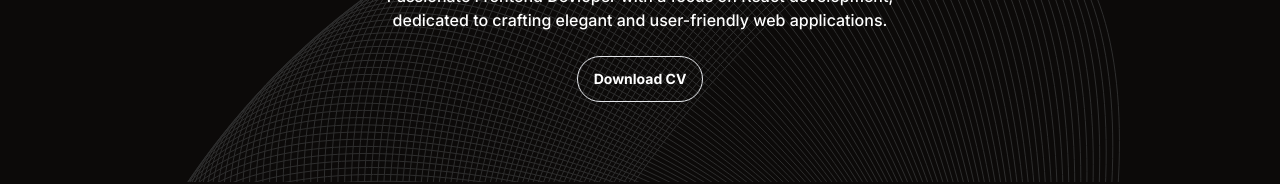
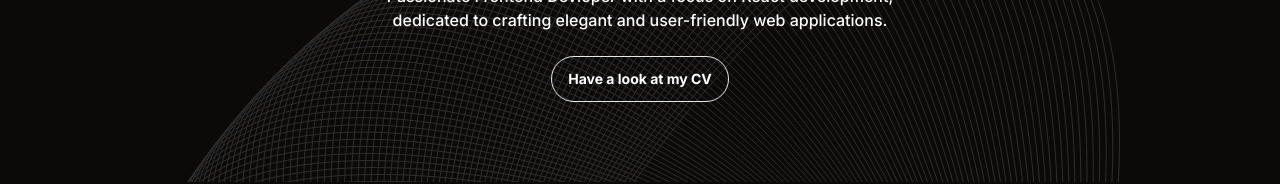
Before and after one commit to ashishmohanty10/Portfolio, a React (Vite) app: page / in a window 1280 px wide. Shown: the part 526-710 px from the top of the page. Built offline with nearby package versions, Linux system fonts and the light colour scheme.

Commit message:
Resume changed

```diff
--- a/src/components/Home.jsx
+++ b/src/components/Home.jsx
@@ -31,7 +31,7 @@ const Home = () => {
                 href="https://drive.google.com/file/d/1uvDhtWTfltMAdrGAKD9WMGBAXeMtvCtU/view?usp=sharing"
                 target="_blank"
               >
-                Download CV
+                Have a look at my CV
               </a>
             </button>
           </div>
```
Also changed, not shown: 1 other file (tests, documents, lock files or other folders).
